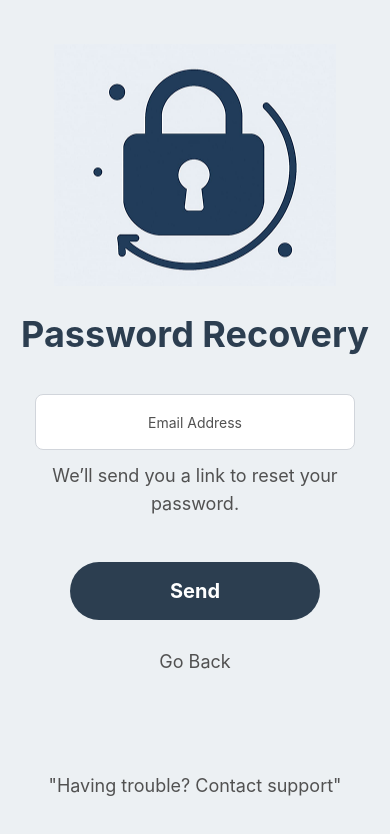
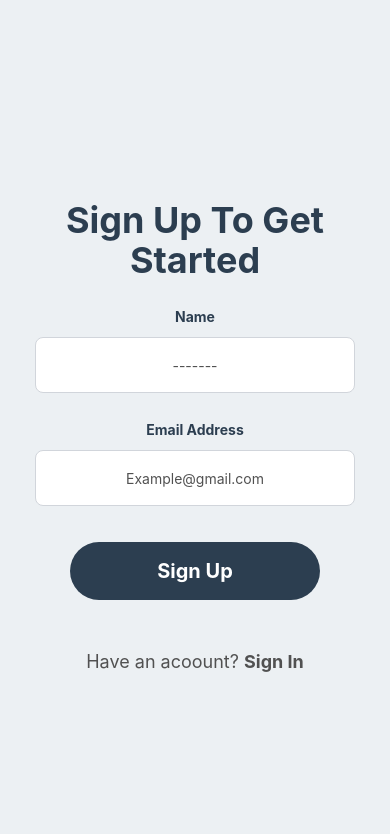
Before and after one commit to AngelGallegoDev/Quantia-app, a React Native app: screen /SignUp in a window 390 px wide. Shown: the top 834 px of the page. Built offline with nearby package versions, Linux system fonts and the light colour scheme.

Commit message:
estructura basica

```diff
--- a/App.js
+++ b/App.js
@@ -3,11 +3,12 @@ import { StyleSheet, Text, View } from 'react-native';
 import "./global.css"
 import Login from './Views/Login';
 import RecoveryPW from './Views/RecoveryPW';
+import SignUp from './Views/SignUp';
 
 export default function App() {
   return (
     <View style={styles.body}>
-      <RecoveryPW/>
+      <SignUp/>
       <StatusBar style="auto" />
     </View>
   );
--- a/Components/Login/Input.tsx
+++ b/Components/Login/Input.tsx
@@ -28,12 +28,3 @@ export default function Input({ label, placeholder }) {
     </View>
   );
 }
-
-const styles = StyleSheet.create({
-  Input: {
-    backgroundColor: "#2C3E50",
-    padding: 15,
-    width: 260,
-    borderRadius: 50,
-  },
-});
--- a/Views/Login.js
+++ b/Views/Login.js
@@ -6,7 +6,7 @@ import {
   Keyboard,
   TouchableWithoutFeedback,
 } from "react-native";
-import "../global.css"
+import "../global.css";
 import Button from "../Components/Login/Button";
 import Input from "../Components/Login/Input";
 
@@ -15,18 +15,16 @@ export default function Login() {
     <TouchableWithoutFeedback onPress={Keyboard.dismiss}>
       <View className="flex flex-col items-center justify-center">
         <Image source={require("../assets/logo.png")} style={styles.logo} />
-          <Text
-            className="text-4xl font-bold text-center mt-8 text-principal"
-          >
+        <Text className="text-4xl font-bold text-center mt-8 text-principal">
           Welcome To Quantia
         </Text>
         <Text className="text-lg text-center mx-4 mt-6 text-segundario">
           Your smart way to track expenses and income. Start organizing your
           finances today.
         </Text>
-          <Input label="Email Address" placeholder="Example@gmail.com"/>
-          <Input label="Password" placeholder="*******************"/>
-    `      <View className="flex flex-col items-center mt-9">
+        <Input label="Email Address" placeholder="Example@gmail.com" />
+        <Input label="Password" placeholder="*******************" />
+        <View className="flex flex-col items-center mt-9">
           <Button Tag="Login" />
           <View className="flex-row my-8">
             <View style={styles.linea}></View>
@@ -35,21 +33,15 @@ export default function Login() {
           </View>
           <Button Tag="Sign Up" />
           <Text className="text-lg text-center mx-4 mt-12 text-segundario">
-            "Having trouble? Contact support"
+            Having trouble? Contact support
           </Text>
-        </View>`
+        </View>
       </View>
     </TouchableWithoutFeedback>
   );
 }
 
 const styles = StyleSheet.create({
-  btn: {
-    backgroundColor: "#2C3E50",
-    padding: 15,
-    width: 260,
-    borderRadius: 50,
-  },
   logo: {
     width: 334,
     height: 100,
--- a/Views/RecoveryPW.js
+++ b/Views/RecoveryPW.js
@@ -33,7 +33,7 @@ export default function RecoveryPW() {
             Go Back
           </Text>
         <Text className="text-lg text-center mx-4 mt-12 text-segundario">
-            "Having trouble? Contact support"
+            Having trouble? Contact support
           </Text>
       </View>
     </TouchableWithoutFeedback>
--- /dev/null
+++ b/Views/SignUp.js
@@ -0,0 +1,31 @@
+import {
+  StyleSheet,
+  Text,
+  View,
+  Image,
+  Keyboard,
+  TouchableWithoutFeedback,
+} from "react-native";
+import "../global.css";
+import Button from "../Components/Login/Button";
+import Input from "../Components/Login/Input";
+
+export default function SignUp() {
+  return (
+    <TouchableWithoutFeedback onPress={Keyboard.dismiss}>
+      <View className="flex flex-col items-center justify-center">
+        <Text className="text-4xl font-bold text-center mt-8 text-principal">
+          Sign Up To Get Started
+        </Text>
+        <Input label="Name" placeholder="-------" />
+        <Input label="Email Address" placeholder="Example@gmail.com" />
+        <View className="flex flex-col items-center mt-9">
+          <Button Tag="Sign Up" />
+          <Text className="text-lg text-center mx-4 mt-12 text-segundario">
+            Have an acoount? <Text className="font-bold">Sign In</Text>
+          </Text>
+        </View>
+      </View>
+    </TouchableWithoutFeedback>
+  );
+}
```
Lines whose indentation alone changed are shown as unchanged.
